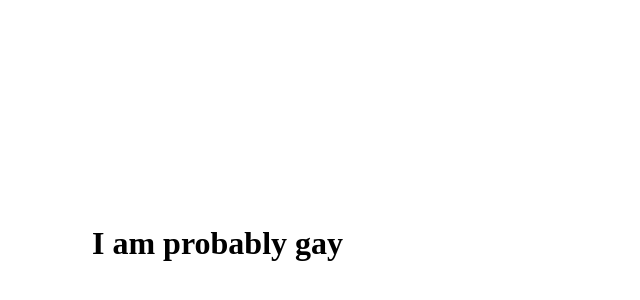
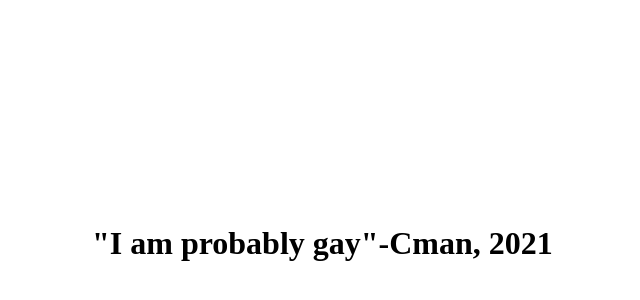
Before and after one commit to Pxny/Cman, a plain HTML site: page index.html in a window 1280 px wide. Shown: the part 196-496 px from the top of the page, without its empty margins (548-1188 px from the left). Drawn offline with Linux system fonts and the light colour scheme.

Commit message:
Update index.html

```diff
--- a/index.html
+++ b/index.html
@@ -15,7 +15,7 @@
     </head>
     <body>
         <div id="main">
-            <h1>I am probably gay</h1>
+            <h1>"I am probably gay"-Cman, 2021</h1>
         </div>
 
     </body>
```
